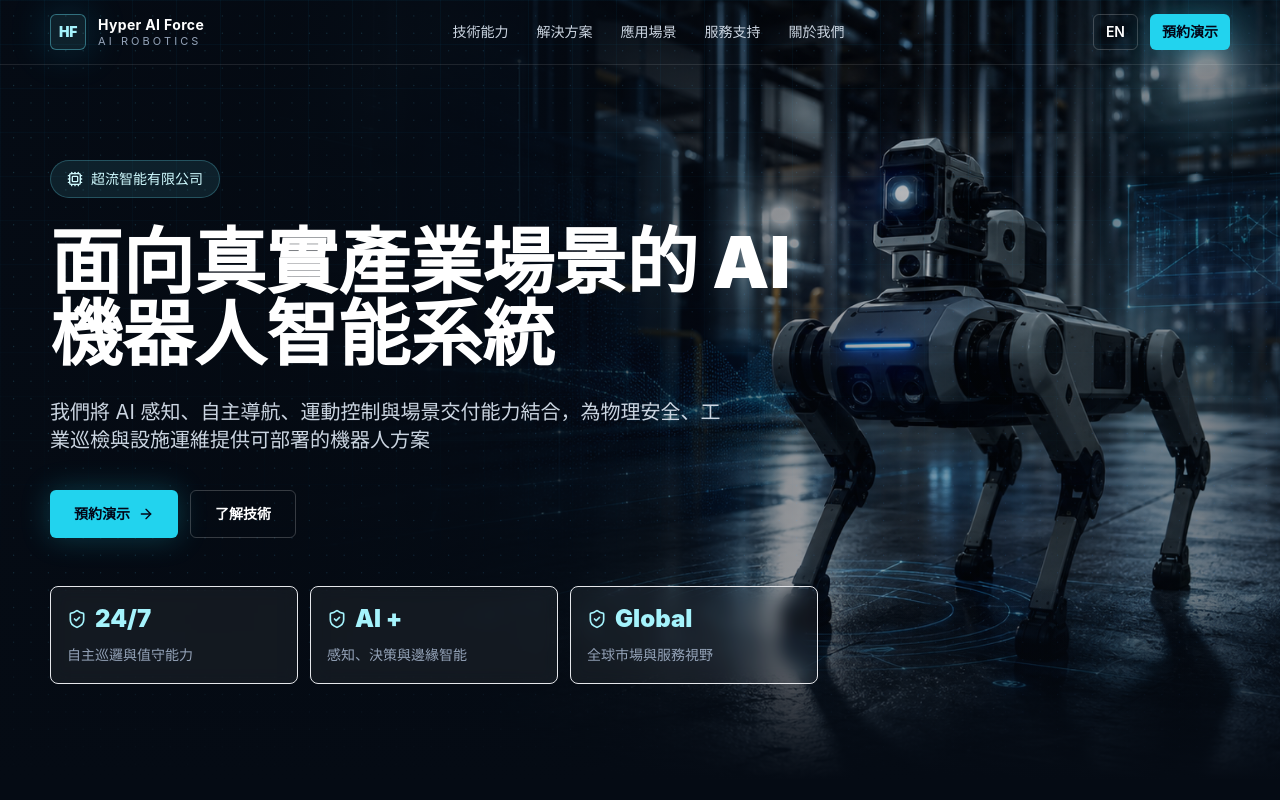
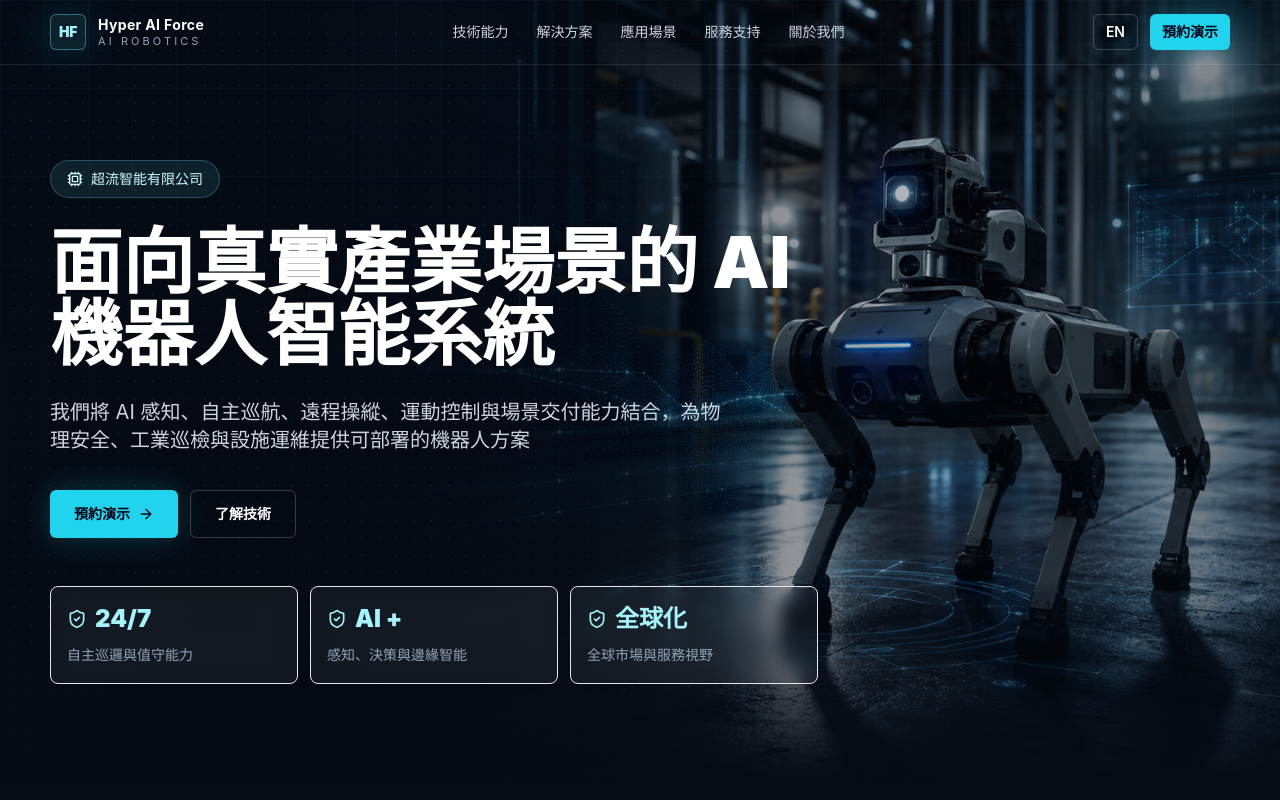
Before and after one commit to XIAxIn-xx/hyper-ai-force-site, a Next.js app: page /zh-hk in a window 1280 px wide. Shown: the top 800 px of the page. Built offline with nearby package versions, Linux system fonts and the light colour scheme.

Commit message:
update content

```diff
--- a/data/hyper.ts
+++ b/data/hyper.ts
@@ -293,13 +293,13 @@ const content = {
       eyebrow: "超流智能有限公司",
       title: "面向真實產業場景的 AI 機器人智能系統",
       subtitle:
-        "我們將 AI 感知、自主導航、運動控制與場景交付能力結合，為物理安全、工業巡檢與設施運維提供可部署的機器人方案",
+        "我們將 AI 感知、自主巡航、遠程操縱、運動控制與場景交付能力結合，為物理安全、工業巡檢與設施運維提供可部署的機器人方案",
       primaryCta: "預約演示",
       secondaryCta: "了解技術",
       stats: [
         { value: "24/7", label: "自主巡邏與值守能力" },
         { value: "AI +", label: "感知、決策與邊緣智能" },
-        { value: "Global", label: "全球市場與服務視野" }
+        { value: "全球化", label: "全球市場與服務視野" }
       ]
     },
     market: {
@@ -429,7 +429,7 @@ const content = {
     },
     about: {
       eyebrow: "關於 Hyper AI Force",
-      title: "連接自主智能與真實運營場景的香港 AI 機器人公司",
+      title: "連接自主智能與真實運營場景的 AI 機器人公司",
       copy:
         "超流智能有限公司專注 AI 感知、自主移動、遠程操縱與邊緣智能系統。團隊面向物理安全、工業巡檢、設施巡邏與自動化運維構建機器人系統，幫助組織將智能機器部署到可衡量的實際流程中",
       bullets: [
```
